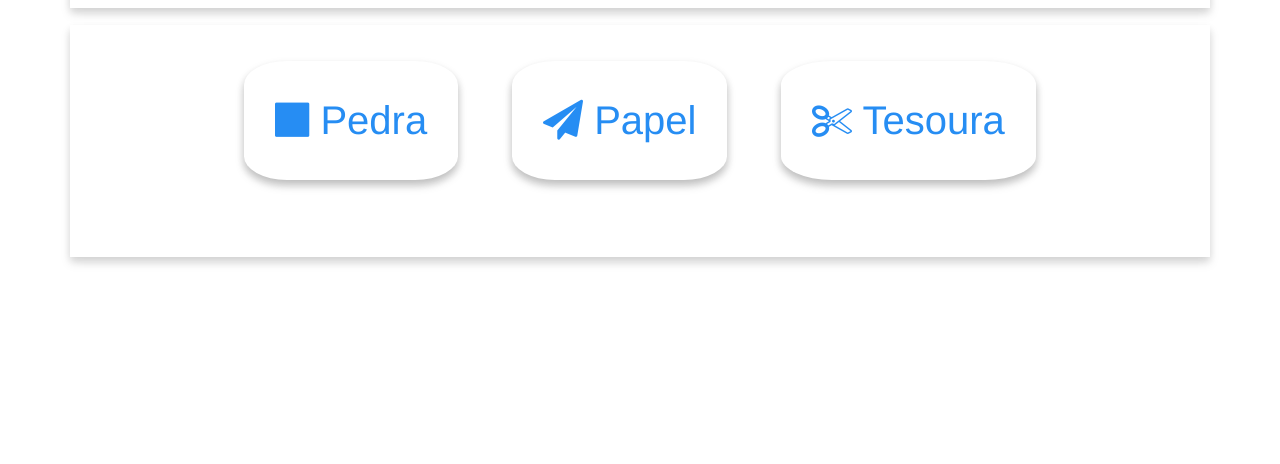
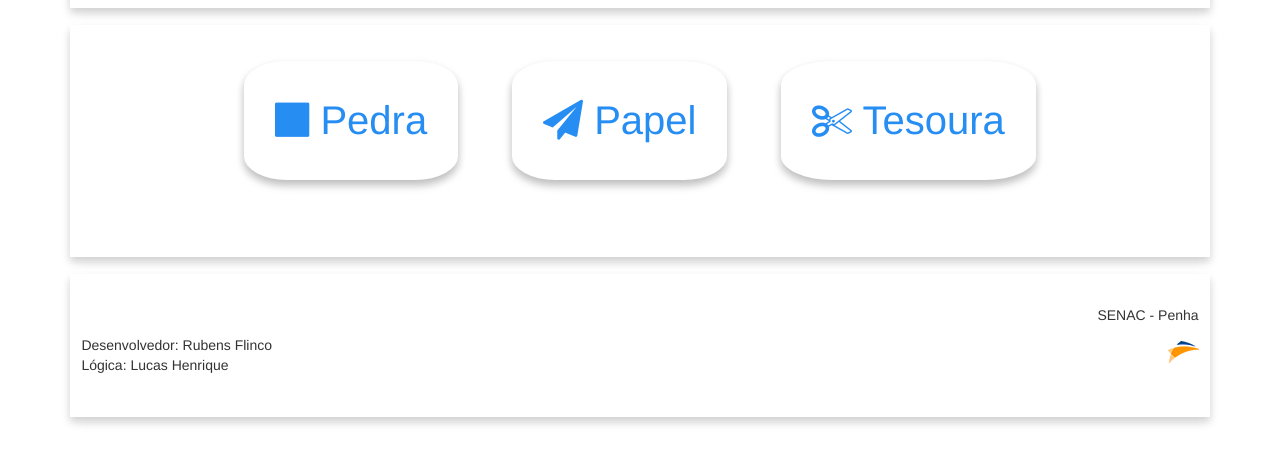
Before and after one commit to rubensflinco/Aulas-JS-SENAC, a plain HTML site: page aula-2/game/index.html in a window 1280 px wide. Shown: the part 238-702 px from the top of the page. Drawn offline with Linux system fonts and the light colour scheme.

Commit message:
Aula 2 - creditos

```diff
--- a/aula-2/game/index.html
+++ b/aula-2/game/index.html
@@ -3,7 +3,7 @@
 
 <head>
     <meta charset="UTF-8">
-    <meta name="author" content="Rubens Flinco">
+    <meta name="author" content="Rubens Flinco e Lucas Henrique">
     <meta name="description" content="Pastas das aulas que estou tendo de JavaScript no SENAC.">
 
     <title>Game aula 2</title>
@@ -50,6 +50,17 @@
 
             </div>
 
+            <div class="fundo_sombra animated s3 pulse">
+                <br>
+                <p align="right">SENAC - Penha</p>
+                <img align="right" src="src/img/icon.png">
+                <p align="left">
+                    Desenvolvedor: Rubens Flinco <br>
+                    Lógica: Lucas Henrique
+                </p>
+                <br>
+            </div>
+
         </div>
 
     </body>
```
